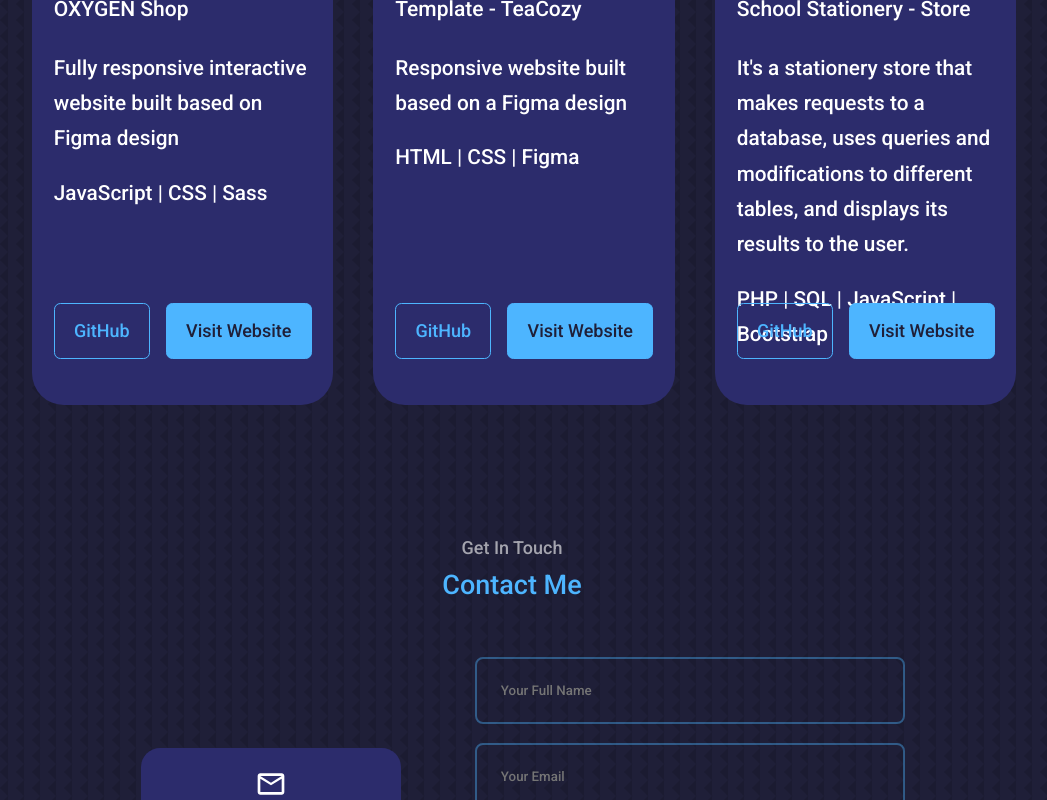
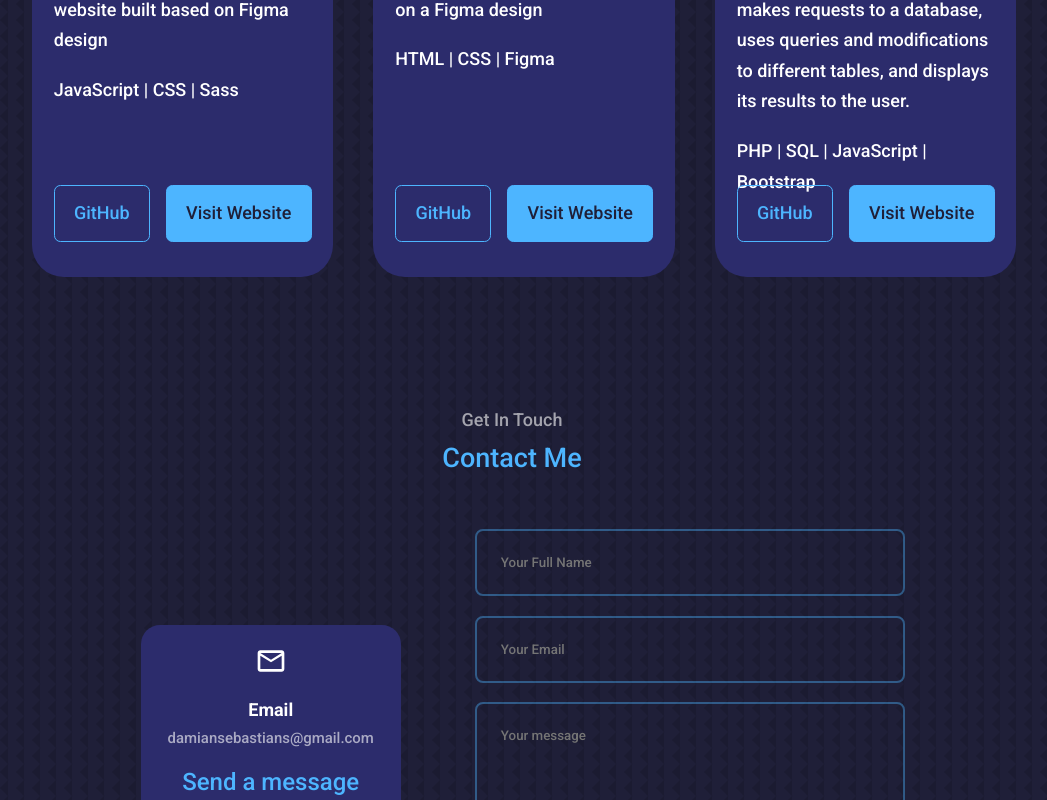
Before and after one commit to Damiansebastians/Damiansebastians_PORTFOLIO, a React (Create React App) app: page / in a window 1280 px wide. Shown: the part 3460-4260 px from the top of the page, without its empty margins (128-1175 px from the left). Built offline with nearby package versions, Linux system fonts and the light colour scheme.

Commit message:
Update files

```diff
--- a/src/components/contact/contact.css
+++ b/src/components/contact/contact.css
@@ -39,7 +39,6 @@
 
 .contact__option h5 {
     color: var(--color-light);
-    font-size: 1.3rem;
 }
 
 .contact__option h4 {
--- a/src/components/header/CTA.jsx
+++ b/src/components/header/CTA.jsx
@@ -1,5 +1,5 @@
 import React from 'react';
-import CV from '../../assets/DamianSilvera_CV.pdf';
+import CV from '../../assets/DamianSilveraCollazo_CV.pdf';
 
 const CTA = () => {
   return (
--- a/src/components/portfolio/portfolio.css
+++ b/src/components/portfolio/portfolio.css
@@ -30,7 +30,6 @@
 
 .portfolio__item p {
     margin: 0 0 1.2rem 0;
-    font-size: 1.3rem;
 }
 
 .portfolio__item-cta {
```
Also changed, not shown: 2 other files (tests, documents, lock files or other folders).
